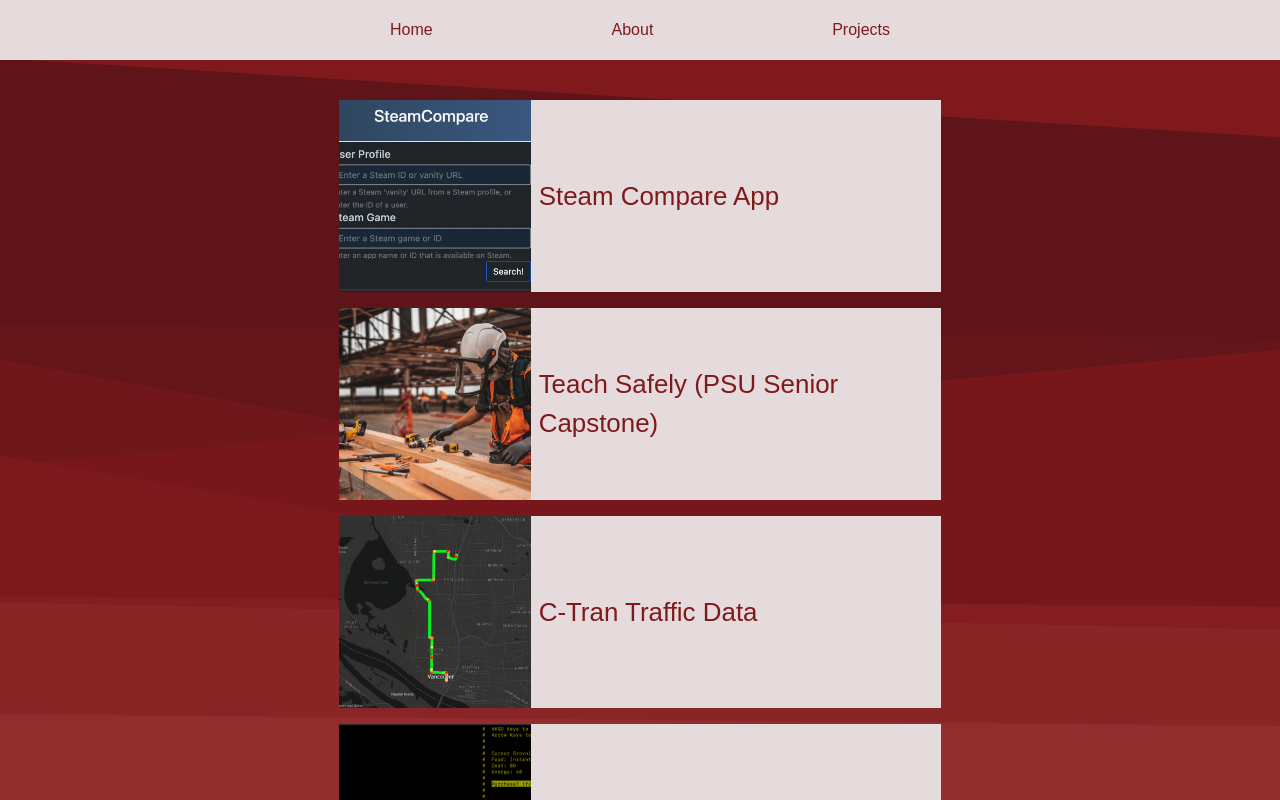
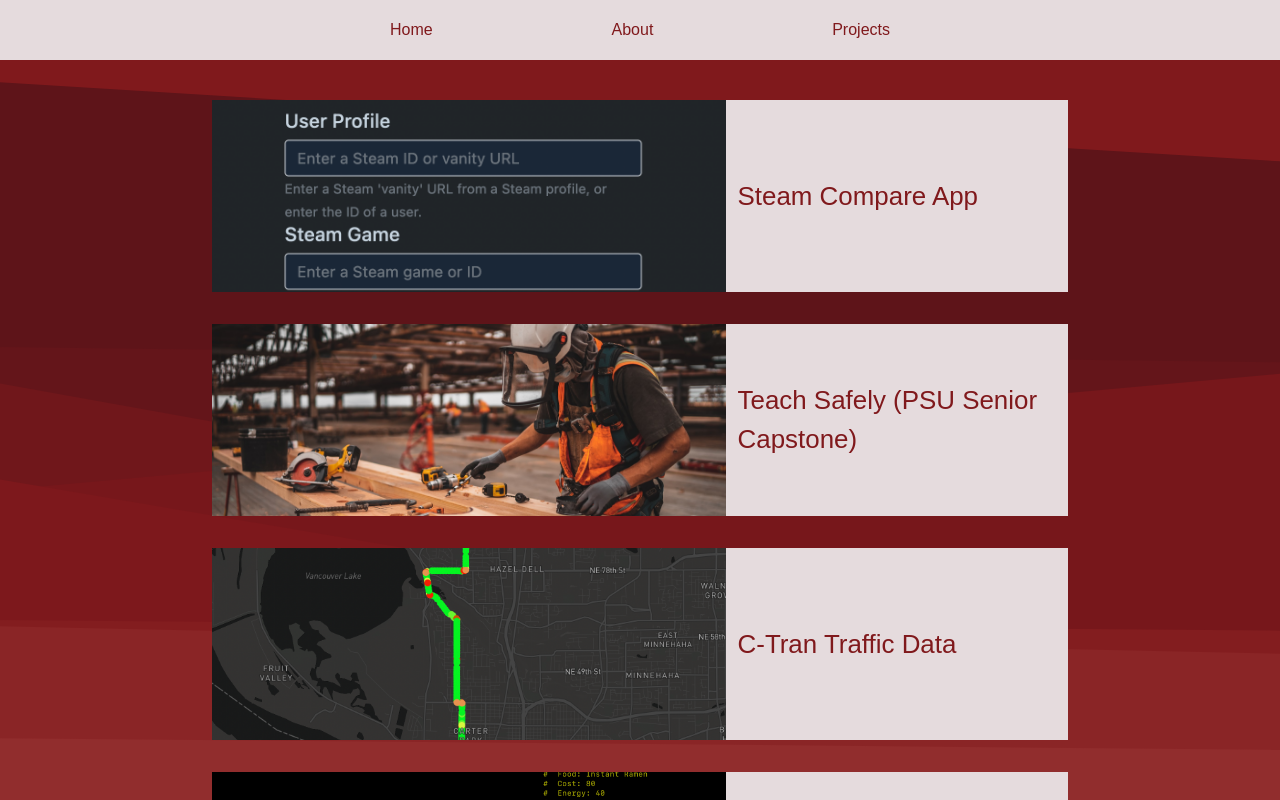
Before and after one commit to Arturo-Bravo/portfolio, an Angular app: page /projects in a window 1280 px wide. Shown: the top 800 px of the page. Built offline with nearby package versions, Linux system fonts and the light colour scheme.

Commit message:
fixed the css positioning with correct bootstrap classes and hover effects

```diff
--- a/src/app/components/projects/projects.component.css
+++ b/src/app/components/projects/projects.component.css
@@ -1,24 +1,41 @@
+
+.projects{
+	background-color: var(--red);
+	flex: 1 1 auto;
+	display: flex;
+	flex-direction: column;
+	align-items: center;
+}
+
 .project{
 	margin: 1em 0;
+	overflow: hidden;
 }
 .project:hover{
 	color: var(--flame) !important;
+	cursor: pointer;
 }
+.project:hover .title-text{
+	color: var(--flame);
+}
+
+.project:hover .title{
+	filter: brightness(125%);
+}
+
 .title{
 	min-height: 10em;
 	display: flex;
 	align-items: flex-end;
 	background-repeat: no-repeat;
 	background-position: center center;
-	width: 15vw;
+	/* width: 15vw; */
 	height: 15vw;
 	object-fit: cover;
 	cursor: pointer;
 	padding: 0;
 }
-.title:hover + .title-text{
-	color: var(--flame);
-}
+
 .title-text{
 	background-color: var(--pearl);
 	color: var(--red);
@@ -90,22 +107,6 @@
 .top::after{
 	border-top: 1px solid #4f2582;
   transform-origin: 100% 0 0;
-}
-
-
-#teach{
-	/* background-image: url(../pics/hero-image.jpg); */
-	background-position: 40% 70%;
-}
-#ctran{
-	/* background-image: url(../pics/c-tran.png); */
-}
-#steam{
-	/* background-image: url(../pics/steamcompare2.png); */
-	background-position: center top;
-}
-#frupal{
-	/* background-image: url(../pics/frupal.png); */
 }
 
 
@@ -183,8 +184,3 @@
 	width: 60%;
 	object-fit: cover;
 }
-
-.projects{
-	background-color: var(--red);
-	flex: 1 1 auto;
-}
--- a/src/app/components/projects/projects.component.html
+++ b/src/app/components/projects/projects.component.html
@@ -1,9 +1,11 @@
-<div class="projects p-4 toBlur back layers">
-	<div *ngFor="let project of projects" class="project row justify-content-center" >
-			<img [src]="project.pic" [id]="project.pic" class="title col-8" alt="{{project.name}} image" (click)="selectProj(project)">
-			<div class="title-text px-2 col-4" (click)="selectProj(project)">
+<div class="projects p-4 toBlur back layers container-fluid">
+	<div *ngFor="let project of projects" class="project col-12 col-md-10 justify-content-center container-fluid" (click)="selectProj(project)">
+		<div class="row d-flex justify-content-center">
+			<img [src]="project.pic" [id]="project.pic" class="title col-8 col-md-6" alt="{{project.name}} image" >
+			<div class="title-text col-4" >
 				{{project.name}}
 			</div>
+		</div>
 	</div>
 </div>
 
```
